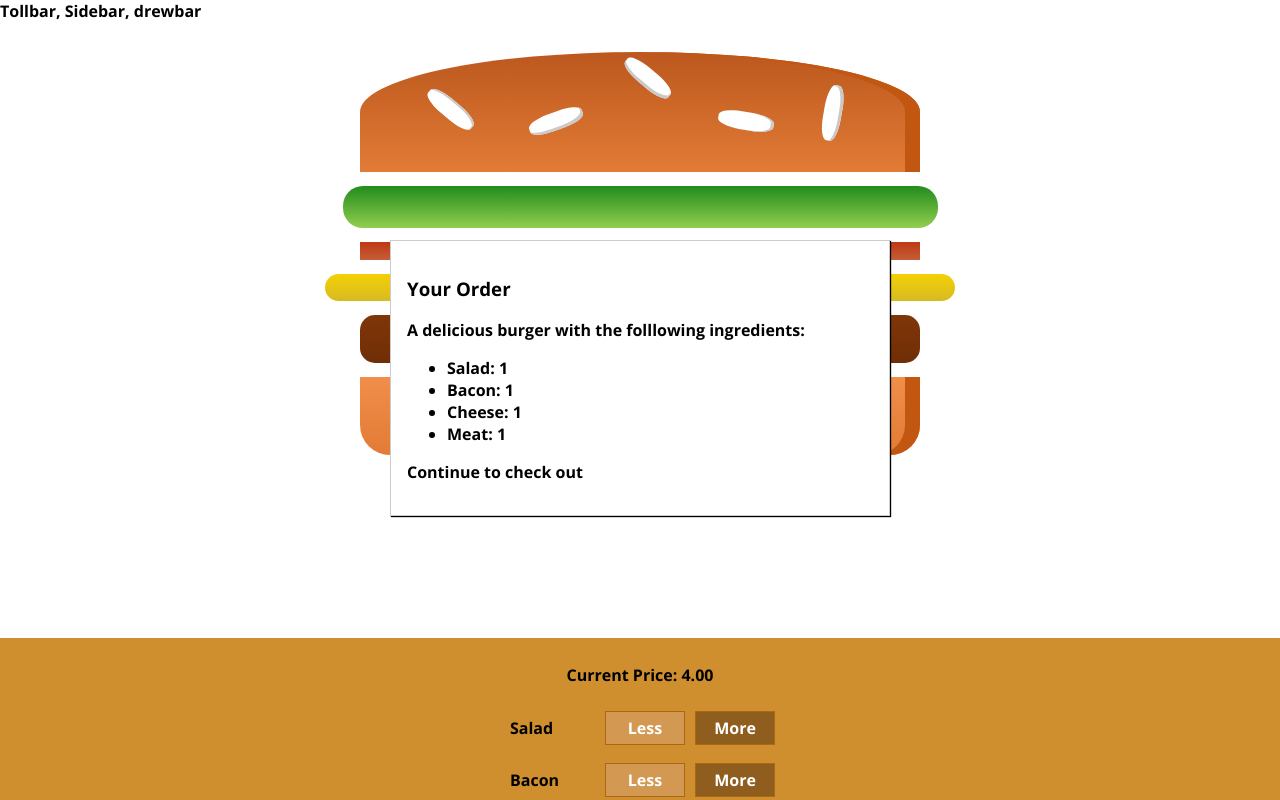
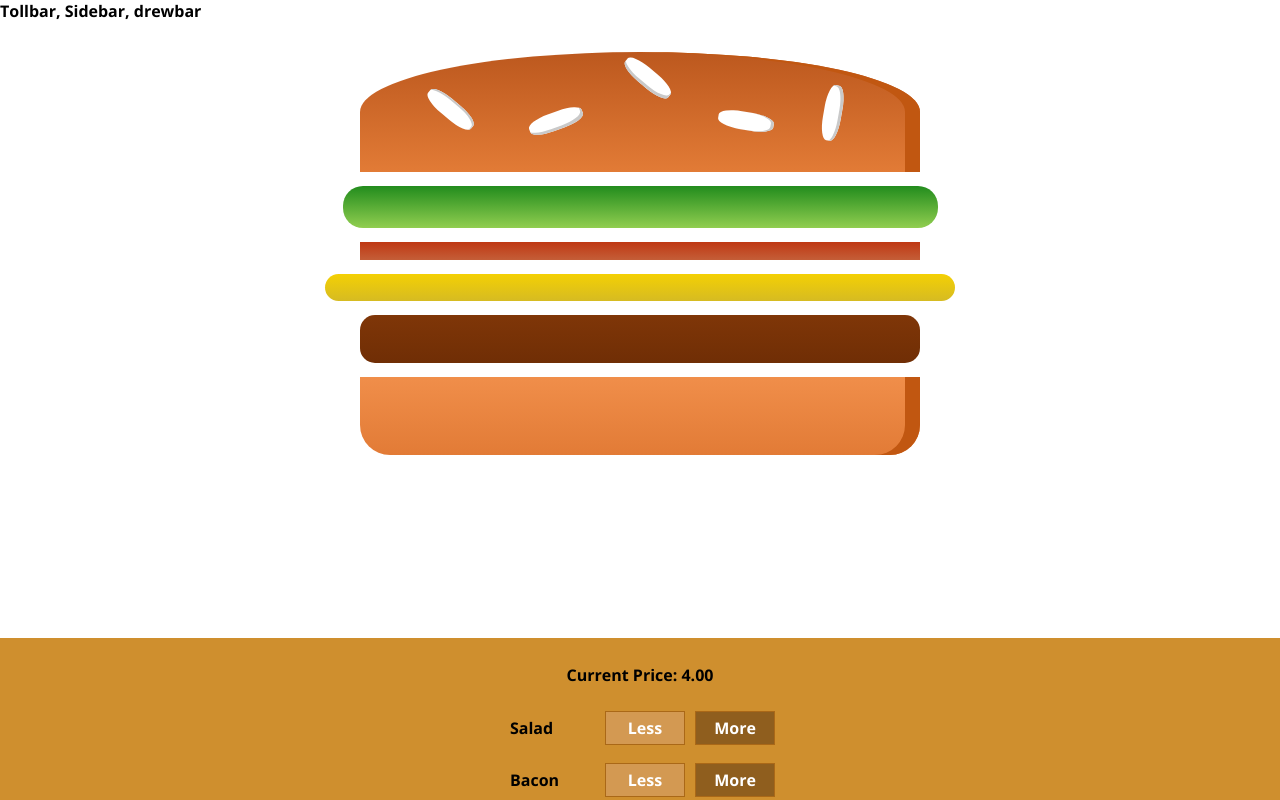
Before and after one commit to AharonIsraelCohen/react-burget-app, a React app: page / in a window 1280 px wide. Shown: the top 800 px of the page. Built offline with nearby package versions, Linux system fonts and the light colour scheme.

Commit message:
MAking the model to be visiable only after clicking it

```diff
--- a/src/components/Burger/BuildControls/BuildControls.js
+++ b/src/components/Burger/BuildControls/BuildControls.js
@@ -24,7 +24,8 @@
         ))}
         <button
             className={classes.OrderButton}
-            disabled={!props.purchasable}>ORDER NOW
+            disabled={!props.purchasable}
+            onClick={props.orderd}>ORDER NOW
         </button>
     </div>
 );
--- a/src/components/UI/Modal/Modal.js
+++ b/src/components/UI/Modal/Modal.js
@@ -3,7 +3,12 @@
 import classes from './Modal.css'
 
 const modal = (props) => (
-    <div className={classes.Modal}>
+    <div
+        className={classes.Modal}
+        style={{
+            transform: props.show ? 'translateY(0)' : 'translateY(-100vh)',
+            opacity: props.show ? '1' : '0'
+        }}>
         {props.children}
     </div>
 
--- a/src/containers/BurgerBuilder/BurgerBuilder.js
+++ b/src/containers/BurgerBuilder/BurgerBuilder.js
@@ -22,7 +22,8 @@
             meat: 1
         },
         totalPrice: 4,
-        purchasable: false
+        purchasable: false,
+        purchaising: false
     }
 
     updatePurchaseState (ingredients) {
@@ -67,6 +68,10 @@
         this.updatePurchaseState(updatedIngredients);
     }
 
+    purchaseHandler = () => {
+        this.setState({purchaising: true});
+    }
+
     render () {
 
         const disableInfo = {
@@ -78,7 +83,7 @@
 
         return (
             <Aux>
-                <Modal>
+                <Modal show={this.state.purchaising}>
                     <OrderSummary ingredients={this.state.ingredients}></OrderSummary>
                 </Modal>
                 <Burger ingredients={this.state.ingredients}></Burger>
@@ -88,6 +93,7 @@
                     disabled={disableInfo}
                     price={this.state.totalPrice}
                     purchasable={this.state.purchasable}
+                    orderd={this.purchaseHandler}
                 ></BuildControls>
             </Aux>
         );
```
